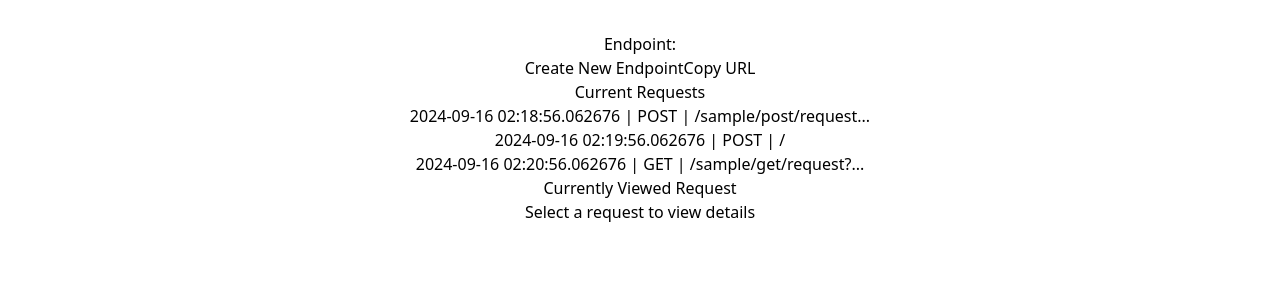
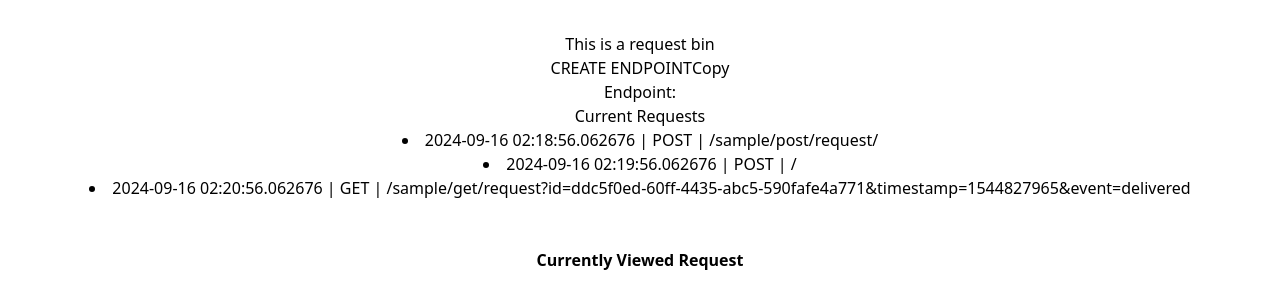
Before and after one commit to team-5-requestbin/request_bin_frontend, a React (Vite) app: page / in a window 1280 px wide. Shown: the top 308 px of the page. Built offline with nearby package versions, Linux system fonts and the light colour scheme.

Commit message:
initial session

```diff
--- a/src/App.jsx
+++ b/src/App.jsx
@@ -160,100 +160,42 @@ function App() {
     return getFullRequest(endpoint_id, request_id)
   }
 
-  const truncateText = (text, maxLength = 20) => {
-    if (text.length > maxLength) {
-      return text.substring(0, maxLength) + '...'
-    }
-    return text
-  }
+  return (
+    <>
+      <div className="px-1 border-8">This is a request bin</div>
+      <CreateEndpointButton handleCreateEndpoint={handleCreateEndpoint} />
+      <button id="copy-button" onClick={() => alert(`copied: ${endpoint}`)}>
+        Copy
+      </button>
+      <div>
+        <span>Endpoint: {endpoint}</span>
+      </div>
 
+      <h5>Current Requests</h5>
+      {requests.map((request) => {
         return (
-    <div className="container mx-auto p-4">
-      <header className="flex justify-between items-center mb-8">
-        <h1 className="text-xl font-bold">Endpoint: {endpoint}</h1>
-        <div>
-          <button
-            className="bg-blue-500 hover:bg-blue-700 text-white font-bold py-2 px-4 rounded mr-2"
-            onClick={handleCreateEndpoint}
-          >
-            Create New Endpoint
-          </button>
-          <button
-            id="copy-button"
-            className="bg-gray-300 hover:bg-gray-400 text-gray-800 font-bold py-2 px-4 rounded"
-            onClick={() => alert(`copied: ${endpoint}`)}
-          >
-            Copy URL
-          </button>
-        </div>
-      </header>
-
-      <main className="flex">
-        <div className="w-1/2 pr-2">
-          <h5 className="font-bold mb-2">Current Requests</h5>
-          <ul>
-            {requests.map((request) => (
           <li
             key={request.id}
-                className="mb-1 p-2 hover:bg-gray-100 cursor-pointer"
             onClick={() => {
               const req = handleFetchSingleRequest(endpoint, request.id)
               setCurrentRequest(req)
             }}
           >
-                {request.dt_received} | {request.method} |{' '}
-                {truncateText(request.path)}
+            {request.dt_received} | {request.method} | {request.path}
           </li>
-            ))}
-          </ul>
-        </div>
-        <div className="w-1/2 pl-2">
-          <h3 className="font-bold mb-2">Currently Viewed Request</h3>
+        )
+      })}
+      <br />
+      <br />
+      <h3>
+        <b>Currently Viewed Request</b>
+      </h3>
+
       {currentRequest ? (
         <CurrentlyViewedRequest requestData={currentRequest} />
-          ) : (
-            <p>Select a request to view details</p>
-          )}
-        </div>
-      </main>
-    </div>
+      ) : null}
+    </>
   )
-  //   return (
-  //     <>
-  //       <div className="px-1 border-8">This is a request bin</div>
-  //       <CreateEndpointButton handleCreateEndpoint={handleCreateEndpoint} />
-  //       <button id="copy-button" onClick={() => alert(`copied: ${endpoint}`)}>
-  //         Copy
-  //       </button>
-  //       <div>
-  //         <span>Endpoint: {endpoint}</span>
-  //       </div>
-
-  //       <h5>Current Requests</h5>
-  //       {requests.map((request) => {
-  //         return (
-  //           <li
-  //             key={request.id}
-  //             onClick={() => {
-  //               const req = handleFetchSingleRequest(endpoint, request.id)
-  //               setCurrentRequest(req)
-  //             }}
-  //           >
-  //             {request.dt_received} | {request.method} | {request.path}
-  //           </li>
-  //         )
-  //       })}
-  //       <br />
-  //       <br />
-  //       <h3>
-  //         <b>Currently Viewed Request</b>
-  //       </h3>
-
-  //       {currentRequest ? (
-  //         <CurrentlyViewedRequest requestData={currentRequest} />
-  //       ) : null}
-  //     </>
-  //   )
 }
 
 export default App
@@ -264,3 +206,65 @@ export default App
 // mongo_id: 1,
 // method: 'POST',
 // path: '/sample/post/request/',
+
+/* CHATGPT
+ //   const truncateText = (text, maxLength = 20) => {
+  //     if (text.length > maxLength) {
+  //       return text.substring(0, maxLength) + '...'
+  //     }
+  //     return text
+  //   }
+
+  //   return (
+  //     <div className="container mx-auto p-4">
+  //       <header className="flex justify-between items-center mb-8">
+  //         <h1 className="text-xl font-bold">Endpoint: {endpoint}</h1>
+  //         <div>
+  //           <button
+  //             className="bg-blue-500 hover:bg-blue-700 text-white font-bold py-2 px-4 rounded mr-2"
+  //             onClick={handleCreateEndpoint}
+  //           >
+  //             Create New Endpoint
+  //           </button>
+  //           <button
+  //             id="copy-button"
+  //             className="bg-gray-300 hover:bg-gray-400 text-gray-800 font-bold py-2 px-4 rounded"
+  //             onClick={() => alert(`copied: ${endpoint}`)}
+  //           >
+  //             Copy URL
+  //           </button>
+  //         </div>
+  //       </header>
+
+  //       <main className="flex">
+  //         <div className="w-1/2 pr-2">
+  //           <h5 className="font-bold mb-2">Current Requests</h5>
+  //           <ul>
+  //             {requests.map((request) => (
+  //               <li
+  //                 key={request.id}
+  //                 className="mb-1 p-2 hover:bg-gray-100 cursor-pointer"
+  //                 onClick={() => {
+  //                   const req = handleFetchSingleRequest(endpoint, request.id)
+  //                   setCurrentRequest(req)
+  //                 }}
+  //               >
+  //                 {request.dt_received} | {request.method} |{' '}
+  //                 {truncateText(request.path)}
+  //               </li>
+  //             ))}
+  //           </ul>
+  //         </div>
+  //         <div className="w-1/2 pl-2">
+  //           <h3 className="font-bold mb-2">Currently Viewed Request</h3>
+  //           {currentRequest ? (
+  //             <CurrentlyViewedRequest requestData={currentRequest} />
+  //           ) : (
+  //             <p>Select a request to view details</p>
+  //           )}
+  //         </div>
+  //       </main>
+  //     </div>
+  //   )
+
+*/
```
Lines whose indentation alone changed are shown as unchanged.
